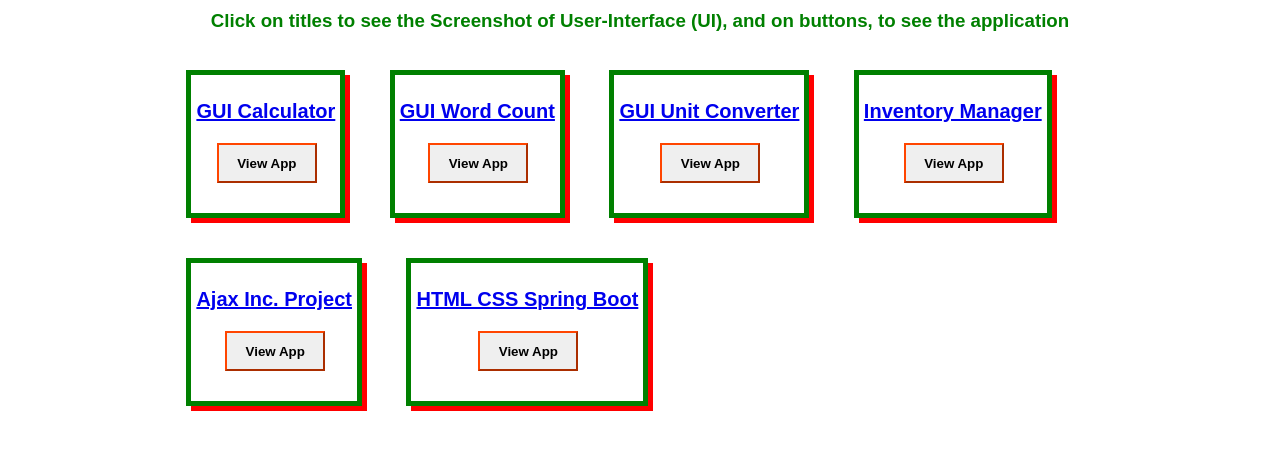
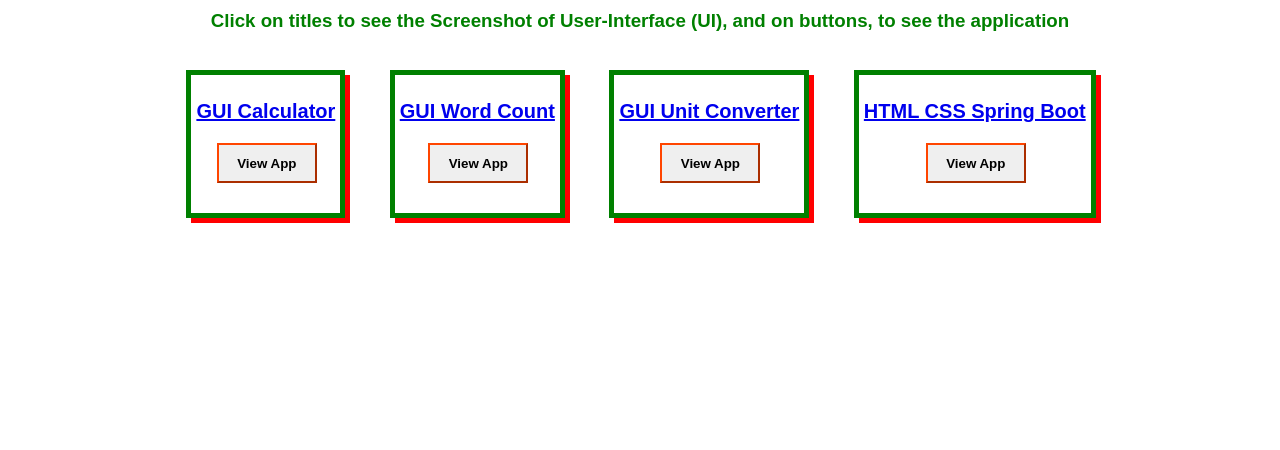
Before and after one commit to johnfisher22/myprofile, a plain HTML site: page java.html in a window 1280 px wide. Shown: the part 322-772 px from the top of the page. Drawn offline with Linux system fonts and the light colour scheme.

Commit message:
Update java.html

```diff
--- a/java.html
+++ b/java.html
@@ -46,16 +46,6 @@
  <a href=" https://github.com/johnfisher22/unit-converter " target="_blank"><button>View App</button> </a>
 </div>
 
-<div id="p4">
- <p><a href="jim.pdf" target="_blank">Inventory Manager</a></p>
- <a href=" https://github.com/johnfisher22/jim" target="_blank"><button>View App</button> </a>
-</div>
-
-<div id="p5">
- <p><a href="ajaxapp.pdf" target="_blank">Ajax Inc. Project</a></p>
- <a href="  https://github.com/johnfisher22/ajax-app" target="_blank"><button>View App</button> </a>
-</div>
-
    <div id="p6">
   <p><a href="submit_form_Screenshot.pdf" target="_blank">HTML CSS Spring Boot</a></p>
   <a href="https://github.com/johnfisher22/submit-form" target="_blank"><button>View App</button> </a>
```
